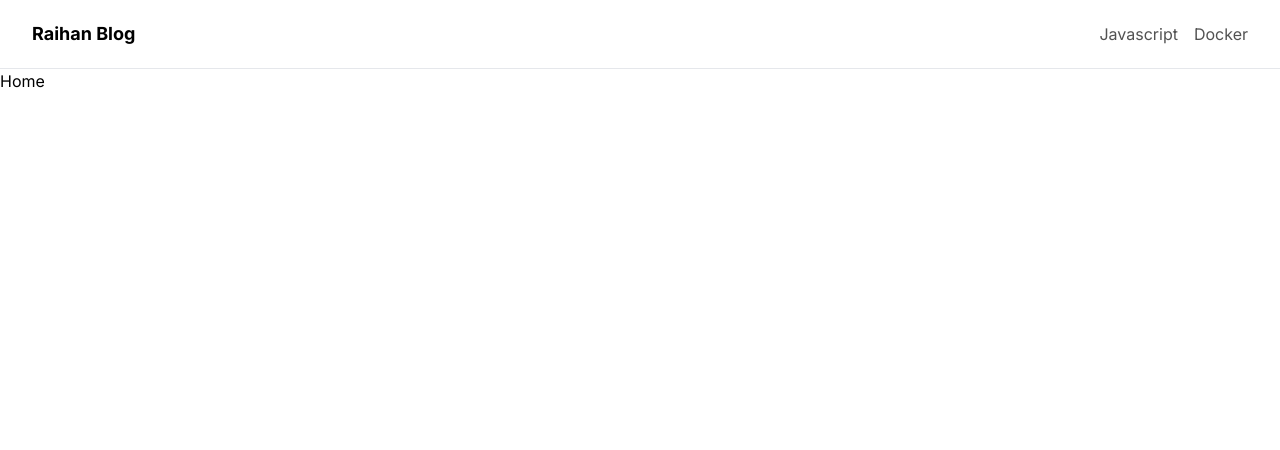
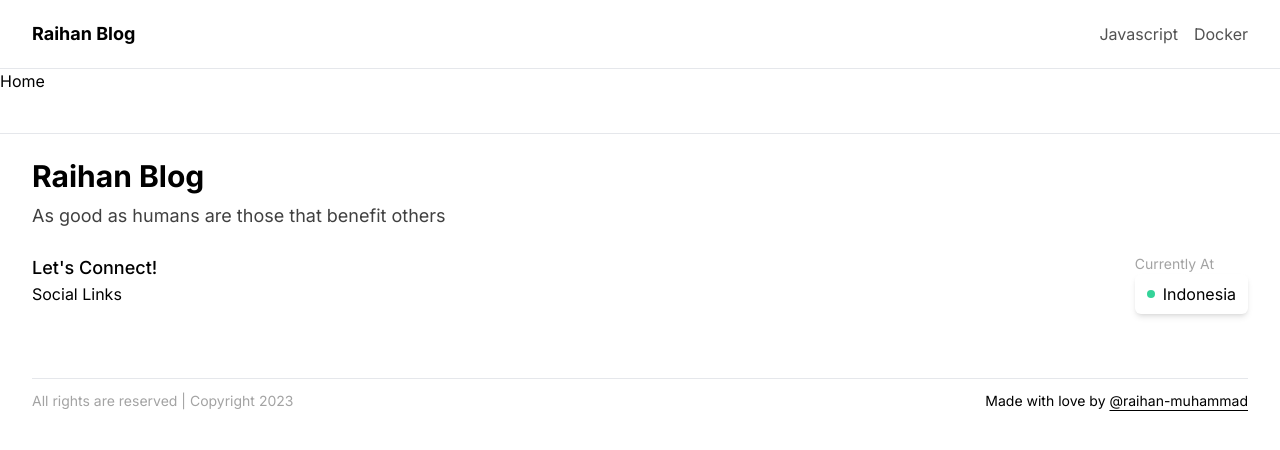
Before and after one commit to raihan-muhammad/personal-blog, a Next.js app: page / in a window 1280 px wide. Shown: the top 450 px of the page. Built offline with nearby package versions, Linux system fonts and the light colour scheme.

Commit message:
feat: add footer section

```diff
--- a/app/layout.tsx
+++ b/app/layout.tsx
@@ -2,7 +2,7 @@ import Navigation from '@/components/navigation/navigation'
 import './globals.css'
 import type { Metadata } from 'next'
 import { Inter } from 'next/font/google'
-import Link from 'next/link'
+import Footer from '@/components/footer/footer'
 
 const inter = Inter({ subsets: ['latin'] })
 
@@ -21,6 +21,7 @@ export default function RootLayout({
       <body className={inter.className}>
         <Navigation/>
         {children}
+        <Footer/>
       </body>
     </html>
   )
--- a/app/page.tsx
+++ b/app/page.tsx
@@ -1,9 +1,7 @@
-import Link from "next/link";
-
 export default function Home() {
   return (
     <>
-      <main className="h-[3000px]">
+      <main className="h-auto">
         <h1>Home</h1>
       </main>
     </>
--- /dev/null
+++ b/components/footer/footer.tsx
@@ -0,0 +1,41 @@
+import siteConfig from "@/config/site";
+import PaddingContainer from "../layout/padding-container";
+import Link from "next/link";
+
+const Footer = () => {
+    return(
+        <section className="py-6 mt-10 border-t">
+            <PaddingContainer>
+                <section>
+                    <h2 className="text-3xl font-bold">{siteConfig.siteName}</h2>
+                    <p className="max-w-md mt-2 text-lg text-neutral-700">{siteConfig.description}</p>
+                </section>
+
+                <section className="flex flex-wrap justify-between gap-4 mt-6">
+                    <div>
+                        <p className="text-lg font-medium">Let&apos;s Connect!</p>
+                        <div>Social Links</div>
+                    </div>
+                    <div>
+                        <p className="text-sm text-neutral-400">Currently At</p>
+                        <div className="flex items-center gap-2 px-3 py-2 bg-white rounded-md shadow-md">
+                            <div className="w-2 h-2 rounded-full bg-emerald-400" />
+                            {siteConfig.currentlyAt}
+                        </div>
+                    </div>
+                </section>
+
+                <section className="flex flex-wrap items-center justify-between gap-4 py-3 border-t mt-16">
+                    <div className="text-sm text-neutral-400">
+                        All rights are reserved | Copyright {new Date().getFullYear()}
+                    </div>
+                    <div className="text-sm">
+                        Made with love by <Link href={siteConfig.socialLinks.github} className="underline underline-offset-4">@raihan-muhammad</Link>
+                    </div>
+                </section>
+            </PaddingContainer>
+        </section>
+    )
+}
+
+export default Footer;
--- a/config/site.ts
+++ b/config/site.ts
@@ -12,7 +12,7 @@ export interface SiteConfig {
 
 const siteConfig: SiteConfig = {
     siteName: "Raihan Blog",
-    description: "A personal blog of me",
+    description: "As good as humans are those that benefit others",
     currentlyAt: 'Indonesia',
     socialLinks: {
         youtube: 'https://www.youtube.com/c/raihanMuhammad',
```
